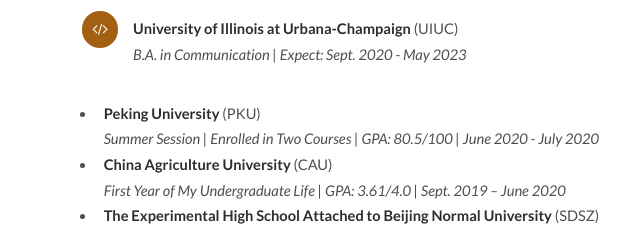
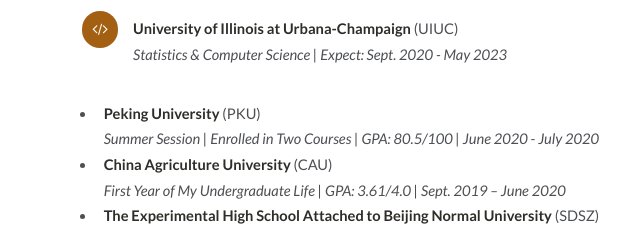
Before and after one commit to yuhe6/yuhe6.github.io, a plain HTML site: page index.html in a window 1280 px wide. Shown: the part 813-1043 px from the top of the page, 375-1015 px from the left. Drawn offline with Linux system fonts and the light colour scheme.

Commit message:
Update index.html

```diff
--- a/index.html
+++ b/index.html
@@ -83,7 +83,7 @@
 									<ul class="feature-icons">
 										<li class="fa-code">
 											<b> University of Illinois at Urbana-Champaign </b> (UIUC) <br>
-											<i> B.A. in Communication | Expect: Sept. 2020 - May 2023 <br></i>
+											<i> Statistics & Computer Science | Expect: Sept. 2020 - May 2023 <br></i>
 										</li>
 									</ul>
 									<ul>
```
